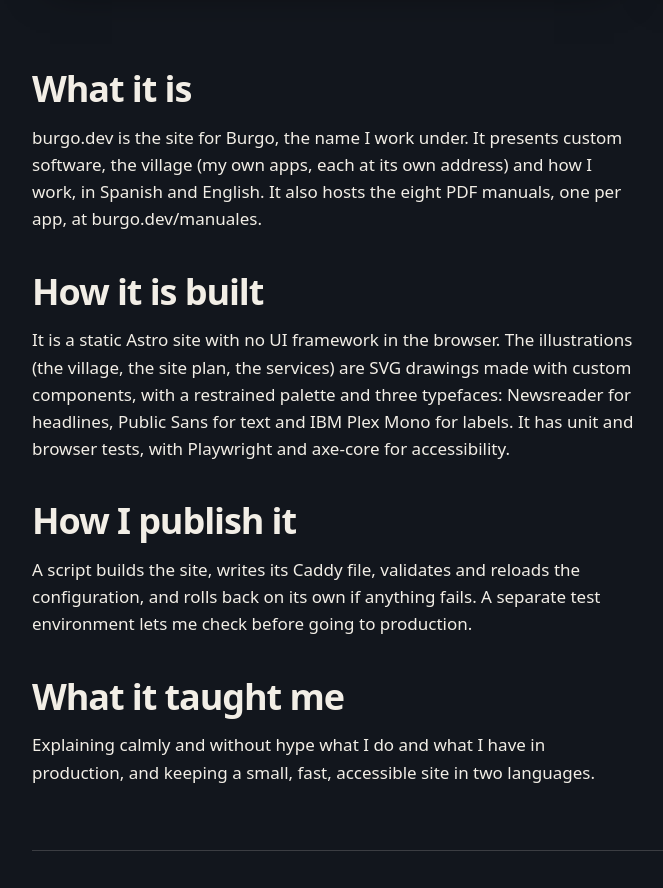
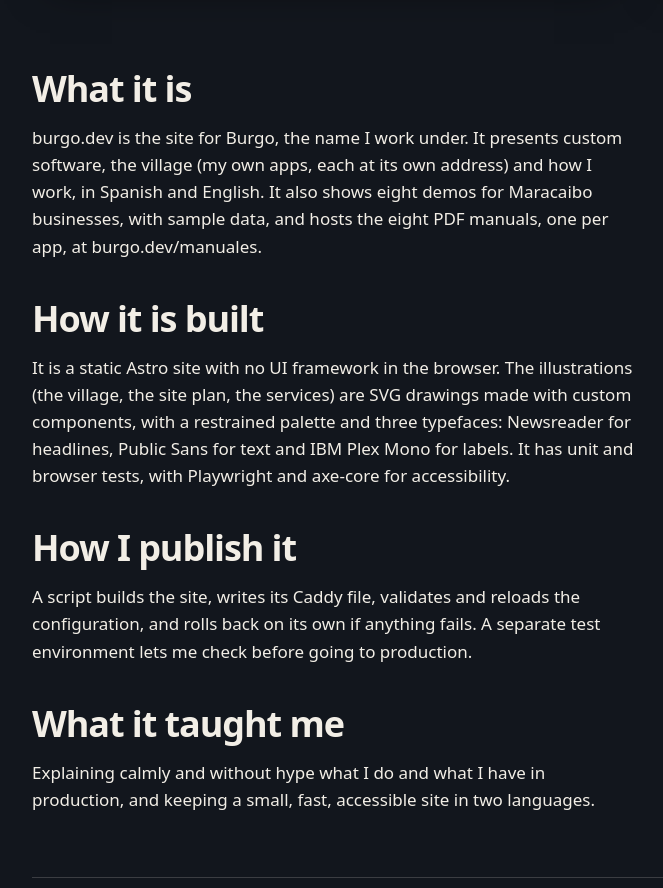
Before and after one commit to JoseBurgoss/JoseBurgos-Portfolio, an Astro site: page /en/proyectos/burgo-dev/ in a window 1280 px wide. Shown: the part 1600-2488 px from the top of the page, without its empty margins (0-663 px from the left). Built offline with nearby package versions, Linux system fonts and the light colour scheme; Astro itself is replaced by a stand-in of ours; a web font is replaced by a local one.

Commit message:
feat(portafolio): ocho demos con nombre y miniatura (Peperoni, Soet, Creole, Sandos, Vaquita, Práctico, Mega Arepa, Subs)
Reemplaza los tres prototipos genéricos por las ocho demos de Propuestas, con
miniatura webp (prepare-assets.mjs), texto es/en y tests de contenido y activos.

Co-Authored-By: Claude Sonnet 5.5 <noreply@anthropic.com>

```diff
--- a/src/content/proyectos/en/burgo-dev.mdx
+++ b/src/content/proyectos/en/burgo-dev.mdx
@@ -14,7 +14,7 @@ links:
 
 ## What it is
 
-burgo.dev is the site for Burgo, the name I work under. It presents custom software, the village (my own apps, each at its own address) and how I work, in Spanish and English. It also hosts the eight PDF manuals, one per app, at burgo.dev/manuales.
+burgo.dev is the site for Burgo, the name I work under. It presents custom software, the village (my own apps, each at its own address) and how I work, in Spanish and English. It also shows eight demos for Maracaibo businesses, with sample data, and hosts the eight PDF manuals, one per app, at burgo.dev/manuales.
 
 ## How it is built
 
--- a/src/content/proyectos/es/burgo-dev.mdx
+++ b/src/content/proyectos/es/burgo-dev.mdx
@@ -14,7 +14,7 @@ links:
 
 ## Qué es
 
-burgo.dev es el sitio de Burgo, el nombre bajo el que trabajo. Presenta el software por encargo, la villa (las apps propias, cada una con su dirección) y cómo trabajo, en español e inglés. Además aloja los ocho manuales en PDF, uno por app, en burgo.dev/manuales.
+burgo.dev es el sitio de Burgo, el nombre bajo el que trabajo. Presenta el software por encargo, la villa (las apps propias, cada una con su dirección) y cómo trabajo, en español e inglés. Además muestra ocho demos de comercios de Maracaibo, con datos de ejemplo, y aloja los ocho manuales en PDF, uno por app, en burgo.dev/manuales.
 
 ## Cómo está hecho
 
--- a/src/content/site.ts
+++ b/src/content/site.ts
@@ -14,7 +14,8 @@ export interface Experience {
 export interface StackGroup { id: string; label: L10n<string>; items: string[] }
 export interface Cert { name: L10n<string>; issuer: string; year?: string; detail?: L10n<string> }
 export interface OtherProject { name: string; description: L10n<string>; tech: string; href: string }
-export interface Prototype { name: L10n<string>; description: L10n<string>; href: string }
+export type DemoId = 'peperoni' | 'soet' | 'creole' | 'sandos' | 'vaquita' | 'practico' | 'megarepa' | 'subs';
+export interface Prototype { id: DemoId; name: string; kind: L10n<string>; description: L10n<string>; href: string }
 
 export const site = {
   name: 'José Burgos',
@@ -121,31 +122,87 @@ export const site = {
     { name: { es: 'Introducción a la Ciberseguridad', en: 'Introduction to Cybersecurity' }, issuer: 'Cisco', year: '2025' },
   ] as Cert[],
 
-  /** Prototipos de producto «powered by Burgo» (demos solo front-end, datos ficticios). */
+  /** Demos de comercios «powered by Burgo» (propuestas solo front-end, datos de ejemplo; no son los sitios oficiales de esos negocios). */
   prototypes: [
     {
-      name: { es: 'Pedidos para restaurantes', en: 'Restaurant ordering' },
+      id: 'peperoni',
+      name: 'Peperoni',
+      kind: { es: 'Pizzería y birrería', en: 'Pizzeria and beer house' },
       description: {
-        es: 'Tienda web instalable con menú, carrito, checkout y seguimiento del pedido, más panel del negocio.',
-        en: 'Installable web store with menu, cart, checkout and order tracking, plus a business dashboard.',
+        es: 'Tienda web instalable con menú, carrito, pedido a domicilio y seguimiento del estado, más panel del negocio.',
+        en: 'Installable web store with menu, cart, home delivery orders and status tracking, plus a business panel.',
       },
       href: 'https://peperoni.burgo.dev',
     },
     {
-      name: { es: 'Pedidos para repostería', en: 'Bakery ordering' },
+      id: 'soet',
+      name: 'Soet',
+      kind: { es: 'Pastelería y café', en: 'Bakery and café' },
       description: {
-        es: 'La misma plataforma adaptada a postres por encargo, con identidad visual propia.',
-        en: 'The same platform adapted to made-to-order desserts, with its own visual identity.',
+        es: 'La misma plataforma con otra identidad: cajas de postres por encargo, recogida o delivery según la distancia y panel para la cocina.',
+        en: 'The same platform with its own identity: made-to-order dessert boxes, pickup or distance-based delivery and a kitchen panel.',
       },
       href: 'https://soet.burgo.dev',
     },
     {
-      name: { es: 'Gestión de clubes', en: 'Club management' },
+      id: 'creole',
+      name: 'Lago Maracaibo Club',
+      kind: { es: 'Club social', en: 'Social club' },
       description: {
-        es: 'Socios, cuotas, reservas y carnet con QR, con un panel de administración.',
-        en: 'Members, dues, bookings and a QR membership card, with an admin panel.',
+        es: 'App del socio con carnet y QR, reservas, eventos y estado de cuenta, más panel de administración.',
+        en: 'Member app with a QR card, bookings, events and account statement, plus an admin panel.',
       },
       href: 'https://creole.burgo.dev',
+    },
+    {
+      id: 'sandos',
+      name: 'Sandos MCBO',
+      kind: { es: 'Sándwiches y tenders', en: 'Sandwiches and tenders' },
+      description: {
+        es: 'Combos, sándwiches y extras con pedido a domicilio o para recoger, y panel del local.',
+        en: 'Combos, sandwiches and extras for delivery or pickup, with a panel for the venue.',
+      },
+      href: 'https://sandos.burgo.dev',
+    },
+    {
+      id: 'vaquita',
+      name: 'Mi Vaquita',
+      kind: { es: 'Steak house y bar', en: 'Steak house and bar' },
+      description: {
+        es: 'Carta, reserva de mesa o botella, pago dividido entre los comensales y pase con QR para entrar sin cola.',
+        en: 'Menu, table or bottle booking, a bill split between diners and a QR pass to get in without a queue.',
+      },
+      href: 'https://vaquita.burgo.dev',
+    },
+    {
+      id: 'practico',
+      name: 'Tiendas Práctico',
+      kind: { es: 'Utensilios y equipos de cocina', en: 'Kitchenware and equipment' },
+      description: {
+        es: 'Tienda con catálogo por categorías, búsqueda y carrito, más panel para administrar productos.',
+        en: 'Store with a catalogue by category, search and cart, plus a panel to manage products.',
+      },
+      href: 'https://practico.burgo.dev',
+    },
+    {
+      id: 'megarepa',
+      name: 'Mega Arepa House',
+      kind: { es: 'Arepera', en: 'Arepa house' },
+      description: {
+        es: 'Pedidos en línea de arepas, megarepas y combos, con panel para el local.',
+        en: 'Online orders for arepas, megarepas and combos, with a panel for the venue.',
+      },
+      href: 'https://megarepa.burgo.dev',
+    },
+    {
+      id: 'subs',
+      name: 'Subs · Fun & Drinks',
+      kind: { es: 'Dark kitchen de subs', en: 'Subs dark kitchen' },
+      description: {
+        es: 'Subs, hamburguesas y ensaladas con pedido a domicilio y panel de pedidos.',
+        en: 'Subs, burgers and salads with home delivery and an orders panel.',
+      },
+      href: 'https://subs.burgo.dev',
     },
   ] as Prototype[],
   otherProjects: [
--- a/src/data/projects.ts
+++ b/src/data/projects.ts
@@ -39,7 +39,16 @@ import cabalDesk from '../assets/projects/cabal-escritorio.webp';
 import cabalPagosDesk from '../assets/projects/cabal-pagos-escritorio.webp';
 import cabalPagosEn from '../assets/projects/cabal-pagos-en.webp';
 import cabalLandingDesk from '../assets/projects/cabal-landing-escritorio.webp';
+import demoPeperoni from '../assets/projects/demo-peperoni.webp';
+import demoSoet from '../assets/projects/demo-soet.webp';
+import demoCreole from '../assets/projects/demo-creole.webp';
+import demoSandos from '../assets/projects/demo-sandos.webp';
+import demoVaquita from '../assets/projects/demo-vaquita.webp';
+import demoPractico from '../assets/projects/demo-practico.webp';
+import demoMegarepa from '../assets/projects/demo-megarepa.webp';
+import demoSubs from '../assets/projects/demo-subs.webp';
 
+import type { DemoId } from '../content/site';
 export type ProjectId = 'burgo' | 'sobre' | 'burgo-dev' | 'cabal' | 'reportaya' | 'moviesapp' | 'el-zuliano' | 'tienda-burgos';
 /** `shape` por captura: la galería puede mezclar teléfono y escritorio. Por defecto, el de la tarjeta. */
 export type Shot = { src: ImageMetadata; alt: Record<Lang, string>; shape?: 'phone' | 'wide' };
@@ -142,3 +151,15 @@ export const projectMedia: Record<ProjectId, ProjectMedia> = {
     gallery: [{ src: tienda, alt: { es: 'Tienda Burgos: página de inicio', en: 'Tienda Burgos: home page' } }],
   },
 };
+
+/** Miniatura de cada demo de comercio (portada en teléfono, cuadrada; se genera con `npm run assets`). */
+export const demoShots: Record<DemoId, ImageMetadata> = {
+  peperoni: demoPeperoni,
+  soet: demoSoet,
+  creole: demoCreole,
+  sandos: demoSandos,
+  vaquita: demoVaquita,
+  practico: demoPractico,
+  megarepa: demoMegarepa,
+  subs: demoSubs,
+};
--- a/src/i18n/ui.ts
+++ b/src/i18n/ui.ts
@@ -33,7 +33,7 @@ export const ui: Record<Lang, Ui> = {
       moreTitle: 'Proyectos anteriores',
       academic: 'Proyecto universitario',
       protoTitle: 'Prototipos «powered by Burgo»',
-      protoIntro: 'Demos de producto sobre la misma base, solo front-end y con datos ficticios.',
+      protoIntro: 'Demos de comercios de Maracaibo hechas como propuesta: solo front-end y con datos de ejemplo. No son los sitios oficiales de esos negocios.',
       protoOpen: 'Ver demo',
     },
     about: { title: 'Sobre mí', photoAlt: 'Retrato de José Burgos', facts: 'Datos rápidos' },
@@ -69,7 +69,7 @@ export const ui: Record<Lang, Ui> = {
       moreTitle: 'Earlier projects',
       academic: 'University project',
       protoTitle: 'Prototypes “powered by Burgo”',
-      protoIntro: 'Product demos built on the same foundation, front-end only and with fictitious data.',
+      protoIntro: 'Demos for Maracaibo businesses, built as proposals: front-end only and with sample data. They are not those businesses’ official sites.',
       protoOpen: 'Open demo',
     },
     about: { title: 'About', photoAlt: 'Portrait of José Burgos', facts: 'Quick facts' },
```
Also changed, not shown: scripts/prepare-assets.mjs (+25 -0 lines), src/components/Wall.astro (+22 -7 lines), tests/assets.test.ts (+13 -1 lines), tests/content.test.ts (+17 -0 lines), src/assets/projects/demo-creole.webp (added), src/assets/projects/demo-megarepa.webp (added), src/assets/projects/demo-peperoni.webp (added), src/assets/projects/demo-practico.webp (added), src/assets/projects/demo-sandos.webp (added), src/assets/projects/demo-soet.webp (added), src/assets/projects/demo-subs.webp (added), src/assets/projects/demo-vaquita.webp (added).
